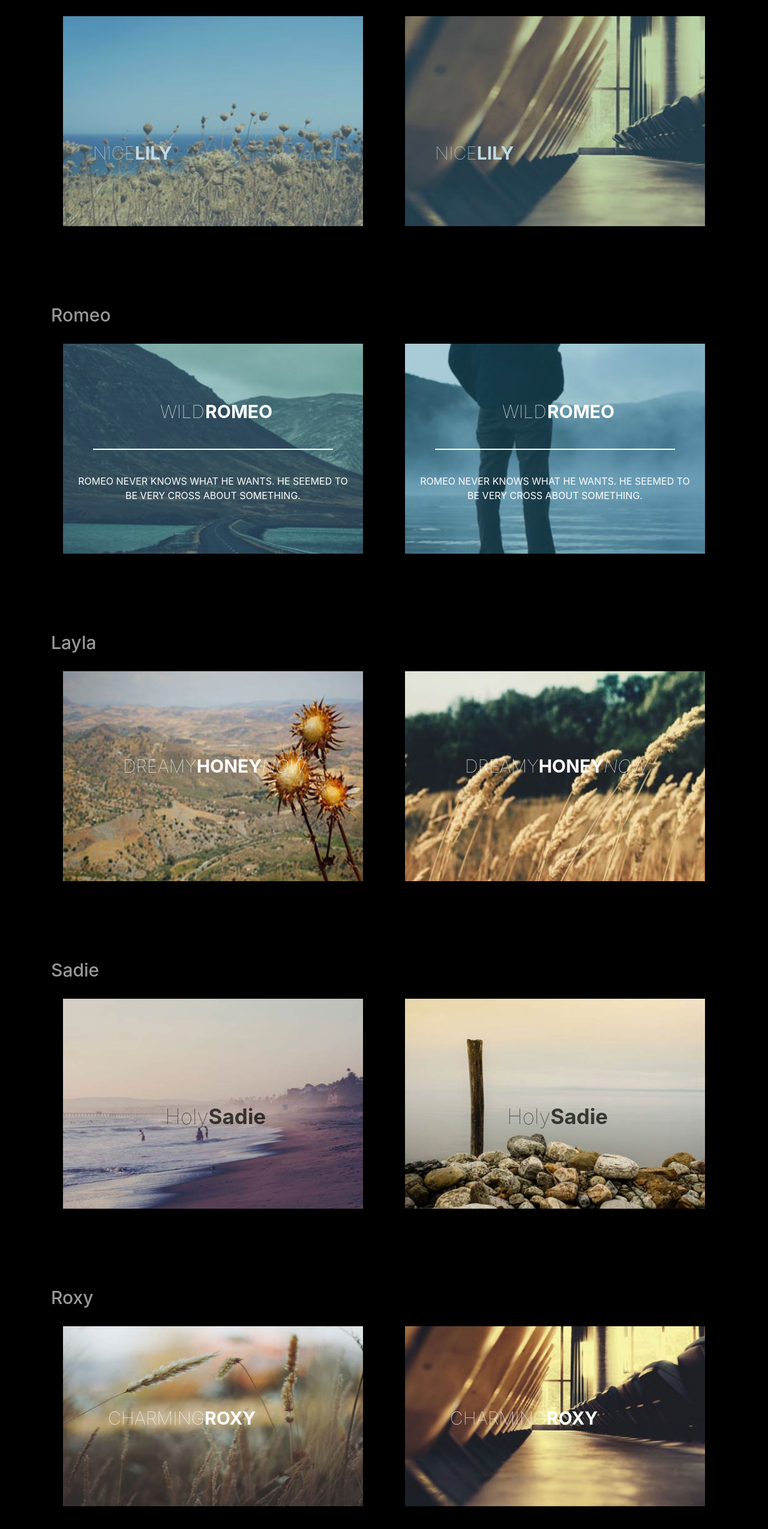
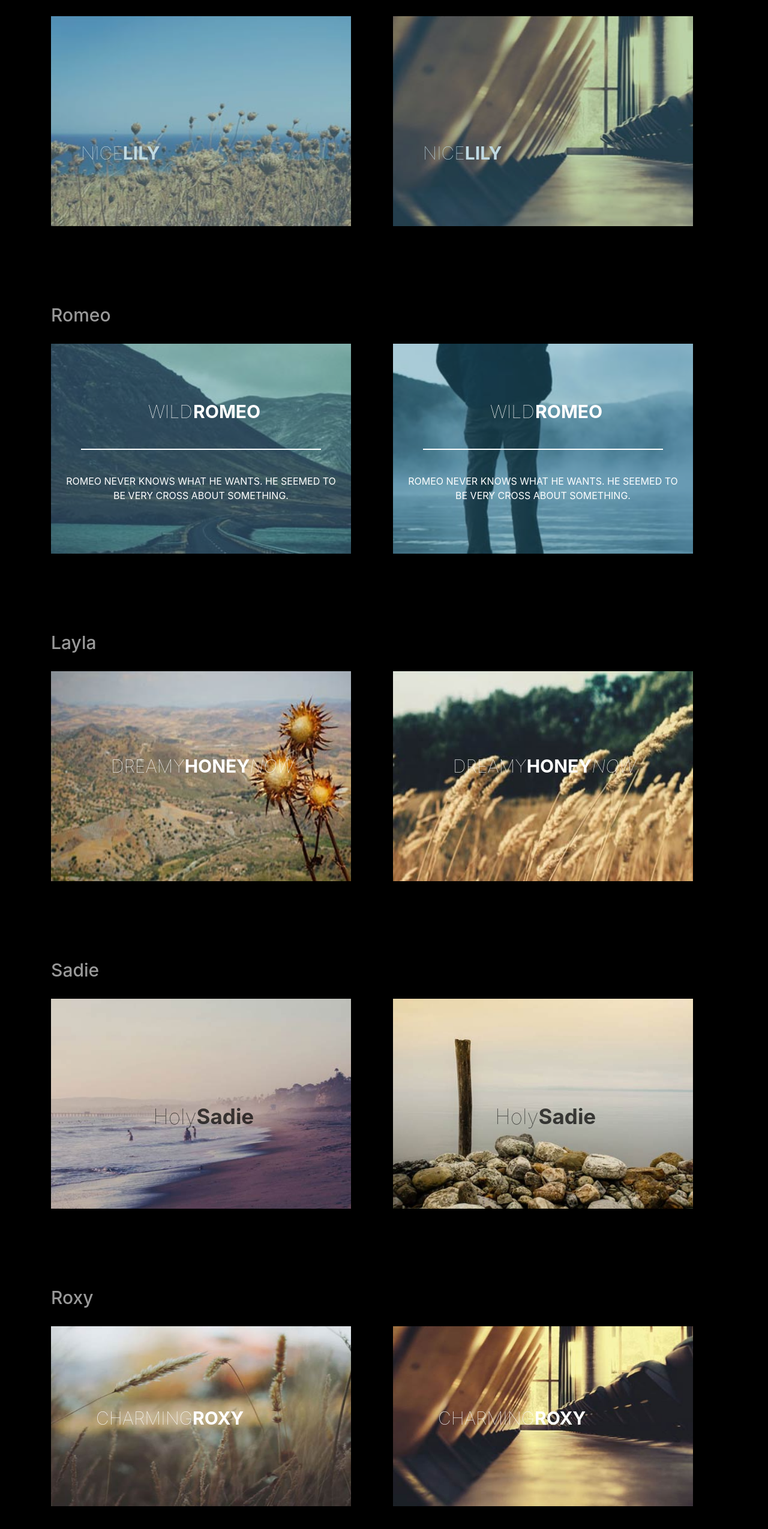
Before and after one commit to trieuppp01230/hover-effect-ideals, a plain HTML site: page index.html in a window 1280 px wide. Shown: the part 239-2788 px from the top of the page at 60% size. Drawn offline with Linux system fonts and the light colour scheme.

Commit message:
hover
commit

```diff
--- a/index.html
+++ b/index.html
@@ -19,7 +19,7 @@
     <div class="container padding-bottom">
         <h2 class="title">LiLy</h2>
         <div class="row">
-            <div class="col-md-6">
+            <div class="col-12 col-sm-12 col-md-12 col-lg-6">
                 <div id="lily">
                     <img src="assets/image/img1.jpg" alt="">
                     <div class="text">
@@ -28,7 +28,7 @@
                     </div>
                 </div>
             </div>
-            <div class="col-md-6">
+            <div class="col-12 col-sm-12 col-md-12 col-lg-6">
                 <div id="lily">
                     <img src="assets/image/lily2.jpg" alt="">
                     <div class="text">
@@ -45,7 +45,7 @@
      <div class="container padding-bottom">
         <h2 class="title">Romeo</h2>
         <div class="row">
-            <div class="col-md-6">
+            <div class="col-12 col-sm-12 col-md-12 col-lg-6">
                 <div id="romeo">
                     <div class="figcaption">
                         <img src="assets/image/img6.jpg" alt="">
@@ -54,7 +54,7 @@
                     </div>
                 </div>
             </div>
-            <div class="col-md-6">
+            <div class="col-12 col-sm-12 col-md-12 col-lg-6">
                 <div id="romeo">
                     <div class="figcaption">
                         <img src="assets/image/romeo1.jpg" alt="">
@@ -71,7 +71,7 @@
     <div class="container padding-bottom">
         <h2 class="title">Layla</h2>
         <div class="row">
-            <div class="col-md-6">
+            <div class="col-12 col-sm-12 col-md-12 col-lg-6">
                 <div id="layla">
                     <img src="assets/image/img3.jpg" alt="">
                     <div class="text">
@@ -79,7 +79,7 @@
                     </div>
                 </div>
             </div>
-            <div class="col-md-6">
+            <div class="col-12 col-sm-12 col-md-12 col-lg-6">
                 <div id="layla">
                     <img src="assets/image/layla2.jpg" alt="">
                     <div class="text">
@@ -95,14 +95,14 @@
      <div class="container padding-bottom">
         <h2 class="title">Sadie</h2>
         <div class="row">
-            <div class="col-md-6">
+            <div class="col-12 col-sm-12 col-md-12 col-lg-6">
                 <div id="sadie">
                     <img src="assets/image/img4.jpg" alt="">
                     <h2>Holy<span>Sadie</span></h2>
                     <p>Sadie never took her eyes off me. <br>She had a dark soul.</p>
                 </div>
             </div>
-            <div class="col-md-6">
+            <div class="col-12 col-sm-12 col-md-12 col-lg-6">
                 <div id="sadie">
                     <img src="assets/image/sadie2.jpg" alt="">
                     <h2>Holy<span>Sadie</span></h2>
@@ -117,14 +117,14 @@
      <div class="container padding-bottom">
         <h2 class="title">Roxy</h2>
         <div class="row">
-            <div class="col-md-6">
+            <div class="col-12 col-sm-12 col-md-12 col-lg-6">
                 <div id="roxy">
                     <img src="assets/image/img5.jpg" alt="">
                     <h2>Charming<span>Roxy</span></h2>
                     <p>Roxy was my best friend. She'd cross any border for me.</p>
                 </div>
             </div>
-            <div class="col-md-6">
+            <div class="col-12 col-sm-12 col-md-12 col-lg-6">
                 <div id="roxy">
                     <img src="assets/image/lily2.jpg" alt="">
                     <h2>Charming<span>Roxy</span></h2>
@@ -139,7 +139,7 @@
      <div class="container padding-bottom">
         <h2 class="title">Honey</h2>
         <div class="row">
-            <div class="col-md-6">
+            <div class="col-12 col-sm-12 col-md-12 col-lg-6">
                 <div id="honey">
                     <img src="assets/image/img2.jpg" alt="">
                     <div class="text">
@@ -147,7 +147,7 @@
                     </div>
                 </div>
             </div>
-            <div class="col-md-6">
+            <div class="col-12 col-sm-12 col-md-12 col-lg-6">
                 <div id="honey">
                     <img src="assets/image/honey2.jpg" alt="">
                     <div class="text">
--- a/style.css
+++ b/style.css
@@ -33,7 +33,6 @@ body {
 #lily {
     color: #fff;
     overflow: hidden;
-    margin-left: 20px;
     transition: 0.5s;
     position: relative;
     width: 500px;
@@ -117,7 +116,6 @@ body {
     width: 500px;
     height: 350px;
     overflow: hidden;
-    margin-left: 20px;
 }
 
 #romeo:hover h2 {
@@ -223,7 +221,6 @@ body {
     width: 500px;
     height: 350px;
     overflow: hidden;
-    margin-left: 20px;
 }
 
 #layla:hover img {
@@ -339,7 +336,6 @@ body {
     position: relative;
     width: 500px;
     height: 350px;
-    margin-left: 20px;
 }
 
 #sadie::before {
@@ -405,7 +401,6 @@ body {
 /* Section Roxy */
 #roxy {
     overflow: hidden;
-    margin-left: 20px;
     position: relative;
     width: 500px;
     height: 300px;
@@ -485,7 +480,6 @@ body {
     width: 500px;
     height: 350px;
     position: relative;
-    margin-left: 20px;
 }
 
 #honey::after {
```
